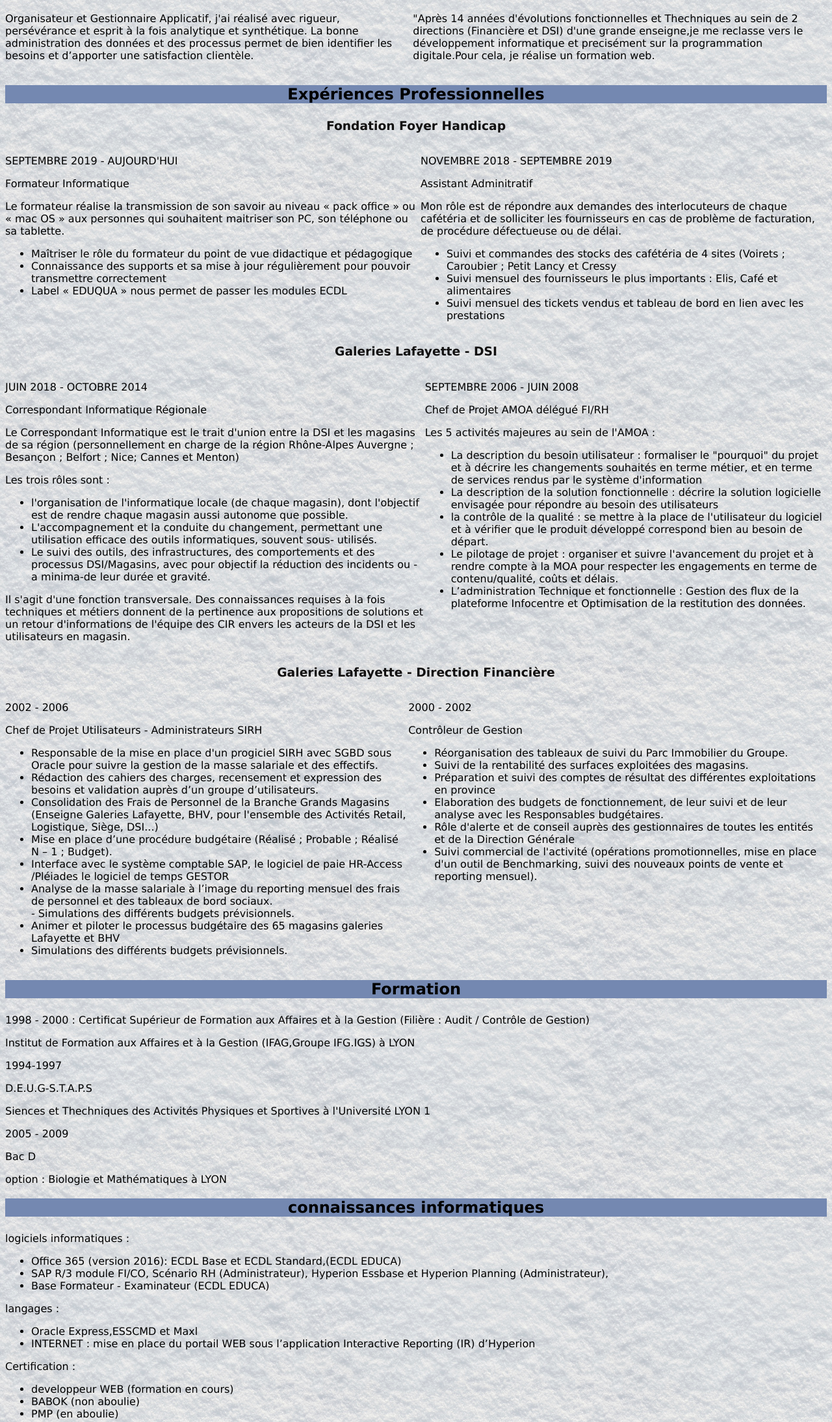
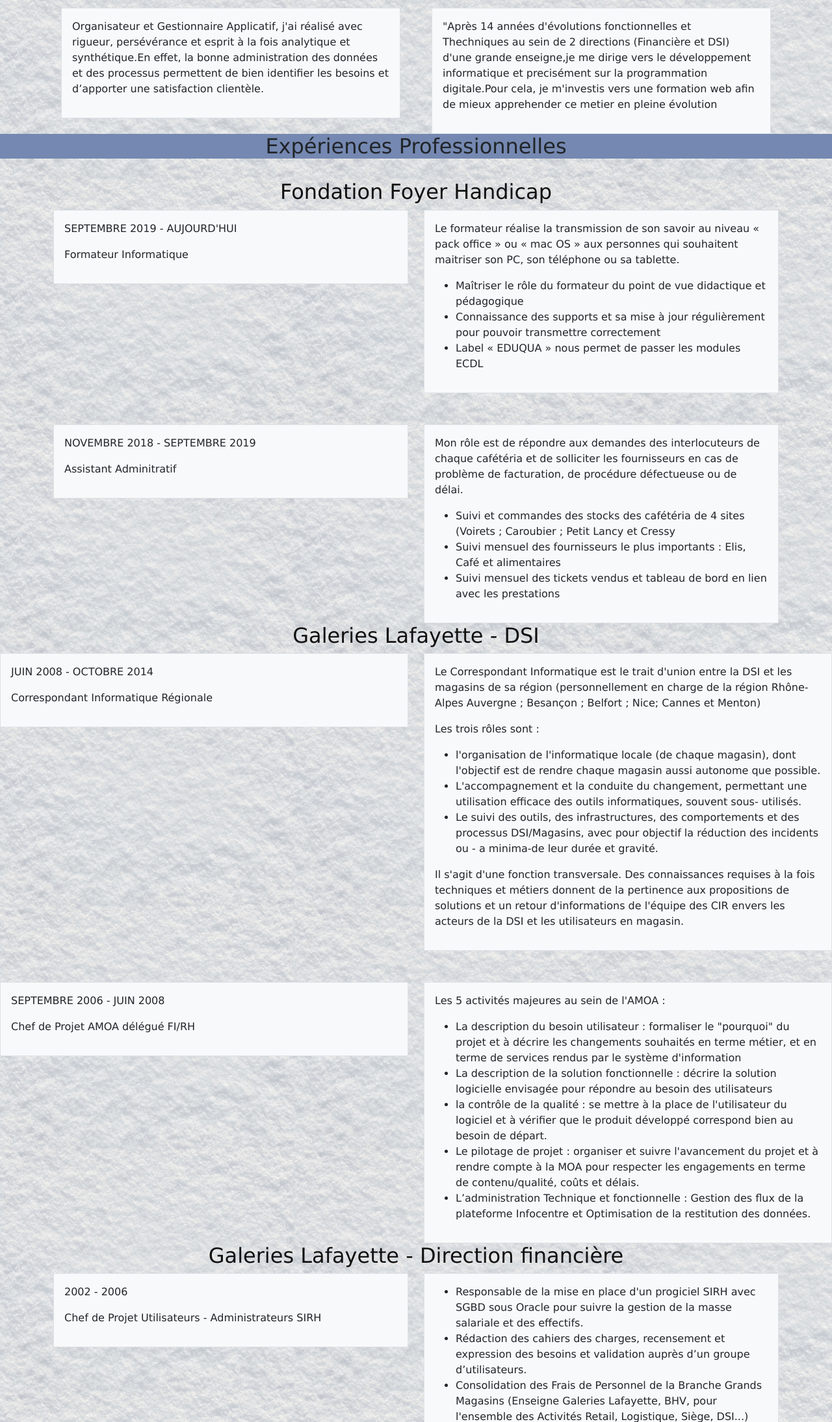
Before and after one commit to OCARDO/project-cv, a plain HTML site: page index.html in a window 1280 px wide. Shown: the part 494-2682 px from the top of the page at 65% size. Drawn offline with nearby package versions, Linux system fonts and the light colour scheme; files whose address does not match are found by name.

Commit message:
fourth_commit

```diff
--- a/cv_olivier.css
+++ b/cv_olivier.css
@@ -4,72 +4,7 @@ body{
     background-attachment: fixed;
     font-family: Verdana, "Arial Black", Arial, Verdana, sans-serif;
 }
-.photo{
-    max-width: 121px;
-    margin-left: auto;
-    margin-right: auto;
-    }
-header{
-        display: flex;
-        flex-direction: row;
-        max-width: 50%;
-        margin-left: auto;
-        margin-right: auto;
-        }
-.desc-pro {
-            display: grid;
-            grid-template-columns: auto auto;
-          }
-.section31 {
-            display: grid;
-            grid-template-columns: auto auto;
 
-}
-.section32 {
-    display: grid;
-    grid-template-columns: auto auto;
-}
-.section33 {
-    display: grid;
-    grid-template-columns: auto auto;
-}
-/*.section41 {*/
-/*    display: grid;*/
-/*    grid-template-columns: auto auto auto;*/
-/*}*/
-/*.section41   > div {*/
-/*    */
-/*    text-align: center;*/
-/*    padding: 20px 0;*/
-/*    font-size: 15px;*/
-/*}*/
-/*.section41   > div {*/
-/*    */
-/*    text-align: center;*/
-/*    padding: 20px 0;*/
-/*    font-size: 15px;*/
-/*}*/
-
-/*.section42 {*/
-/*        display: grid;*/
-/*        grid-template-columns : auto auto auto;*/
-/*}*/
-/*.section42   > div {*/
-/*        */
-/*        text-align: center;*/
-/*        padding: 10px 0;*/
-/*        font-size: 15px;*/
-/*}*/
-/*.section43 {*/
-/*    display: grid;*/
-/*    grid-template-columns: auto auto auto;*/
-/*}*/
-/*.section43   > div {*/
-/*    */
-/*    text-align: center;*/
-/*    padding: 10px 0;*/
-/*    font-size: 10px;*/
-/*}*/
 h2 {
     margin-bottom: 1em;
     background-color: rgb(116, 136, 177);
--- a/index.html
+++ b/index.html
@@ -1,6 +1,8 @@
 <!DOCTYPE html>
 <html lang="fr">
 <head>
+    <!--Bootstrap-->
+    <link href="https://cdn.jsdelivr.net/npm/bootstrap@5.1.3/dist/css/bootstrap.min.css" rel="stylesheet" integrity="sha384-1BmE4kWBq78iYhFldvKuhfTAU6auU8tT94WrHftjDbrCEXSU1oBoqyl2QvZ6jIW3" crossorigin="anonymous">
     <meta charset="UTF-8">
     <meta http-equiv="X-UA-Compatible" content="IE=edge">
     <meta name="viewport" content="width=device-width, initial-scale=1.0">
@@ -10,13 +12,19 @@
 </head>
 
 <body>
-                    <div class="photo"><img src="photo.png" alt="Ma photo de profil"></div>
-                    <h2>Descriptions personnelles</h2>
+
+                    <div class="photo"><img src="photo.png" class="rounded mx-auto d-block" alt="Ma photo de profil">
+                    </div>
+
     <header>
 
+<h2>Descriptions personnelles</h2>
 
-            <div class="description1">
+    <div class="container px-4">
 
+        <div class="row gx-5">
+                <div class="col">
+                    <div class="p-3 border bg-light">
                         <ul>
                         <li><strong>Olivier CARDONA</strong></li>
                         <li>20 Route du Vélodrome 1228 Plan-Les-Ouates</li>
@@ -25,7 +33,9 @@
                         <li>Mail: <a href="mailto:ocardo73@gmail.com">ocardo73@gmail.com</a></li>
                         </ul>
                     </div>
-            <div class="description2" >
+                </div>
+            <div class="col">
+                <div class="p-3 border bg-light">
                     <ul>
                     <li>Permis : C</li>
                     <li>Situation: Marié, 2 Enfants</li>
@@ -35,36 +45,45 @@
                     </ul>
                 </div>
 
+            </div>
+        </div>
+    </div>
     </header>
 
         <h2>Qui suis-je ?</h2>
-
-<div class="desc-pro">
-    <div class="desc-pro1">
-        <p>Organisateur et Gestionnaire Applicatif, j'ai réalisé avec rigueur, persévérance et  esprit à la fois analytique et synthétique. La bonne administration des données et des processus permet de bien identifier les besoins et d’apporter une satisfaction clientèle.
+<div class="container px-4">
+    <div class="row gx-5">
+                <div class="col">
+                    <div class="p-3 border bg-light">
+                    <p>Organisateur et Gestionnaire Applicatif, j'ai réalisé avec rigueur, persévérance et  esprit à la fois analytique et synthétique.En effet, la bonne administration des données et des processus permettent de bien identifier les besoins et d’apporter une satisfaction clientèle.
                     </p>
                     </div>
-    <div class="desc-pro2">
-        <p>"Après 14 années d'évolutions fonctionnelles et Thechniques au sein de 2 directions (Financière et DSI) d'une grande enseigne,je me reclasse vers le développement informatique et precisément sur la programmation digitale.Pour cela, je réalise un formation web.
+                </div>
+                <div class="col">
+                    <div class="p-3 border bg-light">
+                    <p>"Après 14 années d'évolutions fonctionnelles et Thechniques au sein de 2 directions (Financière et DSI) d'une grande enseigne,je me dirige  vers le développement informatique et precisément sur la programmation digitale.Pour cela, je m'investis vers une formation web afin de mieux apprehender ce metier en pleine évolution
                     </p>
+                    </div>
+                </div>
+    </div>
 
 </div>
+<h2>Expériences Professionnelles</h2>
+<h3 class="fs-2">Fondation Foyer Handicap</h3>
+<div class="container overflow-hidden">
+        <div class="row gy-5">
+            <div class="col-6">
+                <div class="p-3 border bg-light">
+
+                    <p>SEPTEMBRE 2019 - AUJOURD'HUI</p>
+
+                    <p>Formateur Informatique</p>
                 </div>
-    <div class="section 3">
-        <h2>Expériences Professionnelles</h2>
-        <h3>Fondation Foyer Handicap</h3>
-                <div class="section31">
 
 
-                    <div class="exp1">
-
-                            <div class="exp-date">
-                                    <p>SEPTEMBRE 2019 - AUJOURD'HUI </p>
             </div>
-                            <div class="exp-post">
-                                    <p>Formateur Informatique</p>
-                            </div>
-                            <div class="exp-desc">
+            <div class="col-6">
+                <div class="p-3 border bg-light">
                         <p>Le formateur réalise la transmission de son savoir au niveau « pack office » ou « mac OS » aux personnes qui souhaitent maitriser
                             son PC, son téléphone ou sa tablette.</p>
                         <ul>
@@ -73,16 +92,15 @@
                             <li>Label « EDUQUA » nous permet de passer les modules ECDL</li>
                         </ul>
                  </div>
-
             </div>
-                    <div class="exp2">
-                            <div class="exp-date">
+            <div class="col-6">
+                <div class="p-3 border bg-light">
                         <p>NOVEMBRE 2018 - SEPTEMBRE 2019</p>
-                            </div>
-                            <div class="exp-post">
                         <p>Assistant Adminitratif</p>
                  </div>
-                            <div class="exp-desc">
+            </div>
+            <div class="col-6">
+                <div class="p-3 border bg-light">
                         <p>Mon rôle est de répondre aux demandes des interlocuteurs de chaque cafétéria et de solliciter les fournisseurs en cas de problème
                                     de facturation, de procédure défectueuse ou de délai.</p>
                         <ul>
@@ -90,22 +108,25 @@
                         <li>Suivi mensuel des fournisseurs le plus importants : Elis, Café et alimentaires</li>
                         <li>Suivi mensuel des tickets vendus et tableau de bord en lien avec les prestations</li>
                         </ul>
+
                 </div>
             </div>
         </div>
+</div>
+<h3 class="fs-2">Galeries Lafayette - DSI</h3>
+           <!--experience au Galeries Lafayette DSI-->
+        <div class="co ntainer overflow-hidden">
+            <div class="row gy-5">
+                    <div class="col-6">
+                        <div class="p-3 border bg-light">
 
-                <h3>Galeries Lafayette - DSI</h3>
-                    <div class="section32">
+                            <p>JUIN 2008 - OCTOBRE 2014</p>
 
-
-                        <div class="exp3">
-                            <div class="exp-date">
-                                <p>JUIN 2018 - OCTOBRE 2014</p>
-                            </div>
-                            <div class="exp-post">
                             <p>Correspondant Informatique Régionale</p>
                         </div>
-                            <div class="exp-desc">
+                    </div>
+                    <div class="col-6">
+                        <div class="p-3 border bg-light">
                             <p>Le Correspondant Informatique est le trait d'union entre la DSI et les magasins de sa région (personnellement en charge de la région
                                 Rhône-Alpes Auvergne ; Besançon ; Belfort ; Nice; Cannes et Menton)</p>
                             <p>Les trois rôles sont :</p>
@@ -120,15 +141,16 @@
                             <p>Il s'agit d'une fonction transversale. Des connaissances requises à la fois techniques et métiers donnent de la pertinence aux propositions de solutions et un retour d'informations de l'équipe des CIR envers les acteurs de la DSI et les utilisateurs en magasin.</p>
                         </div>
                     </div>
+                <div class="col-6">
+                    <div class="p-3 border bg-light">
 
-                        <div class="exp4">
-                            <div class="exp-date">
                         <p>SEPTEMBRE 2006 - JUIN 2008</p>
-                            </div>
-                            <div class="exp-post">
+
                         <p>Chef de Projet AMOA délégué FI/RH</p>
                     </div>
-                            <div class="exp-desc">
+                </div>
+                <div class="col-6">
+                    <div class="p-3 border bg-light">
                         <p>Les 5 activités majeures au sein de l'AMOA :</p>
                         <ul>
                         <li>La description du besoin utilisateur : formaliser le "pourquoi" du projet et à décrire les changements souhaités en terme métier, et
@@ -143,20 +165,28 @@
 
                         </ul>
                     </div>
+
+
                 </div>
             </div>
-                <h3>Galeries Lafayette - Direction  Financière</h3>
-                <div class="section33">
+        </div>
+
+    <h3 class="fs-2">Galeries Lafayette - Direction financière</h3>
+        <!--experience au Galeries Lafayette Direction Financière-->
+     <div class="container overflow-hidden">
+         <div class="row gy-5">
+                 <div class="col-6">
+                     <div class="p-3 border bg-light">
+
+                        <p>2002 - 2006</p>
 
 
-                    <div class="exp5">
-                            <div class="exp-date">
-                                <p>2002 - 2006</p>
+                        <p>Chef de Projet Utilisateurs - Administrateurs SIRH</p>
+
                      </div>
-                            <div class="exp-post">
-                                <p>Chef de Projet Utilisateurs - Administrateurs SIRH</p>
                  </div>
-                            <div class="exp-desc">
+                 <div class="col-6">
+                     <div class="p-3 border bg-light">
                         <ul>
                             <li>Responsable de la mise en place d'un progiciel SIRH avec SGBD sous Oracle pour suivre la gestion de la masse salariale et des
                                     effectifs.</li>
@@ -171,14 +201,17 @@
                         </ul>
                       </div>
                     </div>
-                    <div class="exp6">
-                            <div class="exp-date">
+                <div class="col-6">
+                    <div class="p-3 border bg-light">
+
                         <p>2000 - 2002</p>
-                            </div>
-                            <div class="exp-post">
+
+
                         <p>Contrôleur de Gestion</p>
                     </div>
-                            <div class="exp-desc">
+                </div>
+                <div class="col-6">
+                    <div class="p-3 border bg-light">
                         <ul>
                         <li>Réorganisation des tableaux de suivi du Parc Immobilier du Groupe.</li>
                         <li>Suivi de la rentabilité des surfaces exploitées des magasins.</li>
@@ -187,75 +220,67 @@
                         <li>Rôle d'alerte et de conseil auprès des gestionnaires de toutes les entités et de la Direction Générale</li>
                         <li>Suivi commercial de l'activité (opérations promotionnelles, mise en place d'un outil de Benchmarking, suivi des nouveaux points de
                             vente et reporting mensuel).</li>
-
                         </ul>
-
+                    </div>
+                </div>
             </div>
         </div>
 
+ <h2>Formation</h2>
+ <div class="row justify-content-center">
+    <div class="col-4">
+        1998 - 2000
+    </div>
+    <div class="col-4">
+        Certificat Supérieur de Formation aux Affaires et à la Gestion (Filière : Audit / Contrôle de Gestion)
     </div>
   </div>
-
-
-
-    <div class="section 4">
-        <h2>Formation</h2>
-        <p><span>1998 - 2000 </span>: Certificat Supérieur de Formation aux Affaires et à la Gestion (Filière : Audit / Contrôle de Gestion)</p>
-
-
-                    <div class="exp-desc">
-                        <p>Institut de Formation aux Affaires et à la Gestion (IFAG,Groupe IFG.IGS) à LYON</p>
+  <div class="row justify-content-center">
+    <div class="col-4">
+        1994 - 1997
     </div>
-
-                </div>
-                <div class="section42">
-                    <div class="exp-date">
-                        <p>1994-1997</p>
-                    </div>
-                    <div class="exp-dip">
-                        <p>D.E.U.G-S.T.A.P.S<p>
-                    </div>
-                    <div class="exp-desc">
-                        <p>Siences et Thechniques des Activités Physiques et Sportives à l'Université LYON 1</p>
-
+    <div class="col-4">
+        D.E.U.G-S.T.A.P.S (Siences et Thechniques des Activités Physiques et Sportives à l'Université LYON 1)
     </div>
   </div>
-                <div class="section43">
-                    <div class="exp-date">
-                        <p>2005 - 2009</p>
-                    <div class="exp-dip">
-                        <p>Bac D</p>
+    <div class="row justify-content-center">
+        <div class="col-4">
+            1994
         </div>
-                    <div class="exp-desc">
-                        <p>option : Biologie et Mathématiques à LYON</p>
-
-                    </div>
-
+        <div class="col-4">
+            Bac D (option : Biologie et Mathématiques à LYON)
         </div>
    </div>
-
-        <div class="section 5">
     <h2>connaissances informatiques</h2>
-                    <div class ="logiciels">
+            <div class="row justify-content-center">
+                <div class="col-4">
                     <p>logiciels informatiques :</p>
+                </div>
+                <div class="col-4">
                     <ul>
                         <li>Office 365 (version 2016): ECDL Base et ECDL Standard,(ECDL EDUCA)</li>
                         <li>SAP R/3 module FI/CO, Scénario RH (Administrateur), Hyperion Essbase et Hyperion Planning (Administrateur),</li>
                         <li>Base Formateur - Examinateur (ECDL EDUCA)</li>
                     </ul>
                 </div>
-
-                    <div class ="langages">
+            </div>
+            <div class="row justify-content-center">
+                <div class="col-4">
                     <p>langages :</p>
+                </div>
+                <div class="col-4">
                     <ul>
                         <li>Oracle Express,ESSCMD et Maxl</li>
                         <li>INTERNET : mise en place du portail WEB sous l’application Interactive Reporting (IR) d’Hyperion</li>
 
                     </ul>
                 </div>
-                    <div class ="Certification">
+              </div>
+            <div class="row justify-content-center">
+                <div class="col-4">
                     <p>Certification :</p>
-
+                </div>
+                <div class="col-4">
                     <ul>
                         <li>developpeur WEB (formation en cours)</li>
                         <li>BABOK (non aboulie)</li>
@@ -265,28 +290,33 @@
                     </ul>
                 </div>
             </div>
-
-        <div class = "section 6">
             <h2>Maitrise Languistique </h2>
 
+            <div class="row justify-content-center">
+                <div class="col-4">
+                 Langues :
+                </div>
+                <div class="col-4">
                     <ul>
                         <li>Francais : Langue Maternelle</li>
                         <li>Anglais : Connaissances fondamentales (niveau A2)</li>
                         <li>Espanol : connaissances Scolaires</li>
                         </ul>
+                </div>
+            </div>
+    <h2>Intérêt </h2>
 
-
+            <div class="row justify-content-center">
+                <div class="col-4">
+                  hobbies :
                 </div>
-
-        <div class = "section 7">
-
-            <h2>Intérêt </h2>
+                <div class="col-4">
                     <ul>
                         <li>Piscine</li>
                         <li>Lecture</li>
                         <li>Mes Enfants</li>
                     </ul>
-
+                </div>
             </div>
 
 
@@ -298,5 +328,8 @@
 
 
 
+        <!--JS-->
+        <script src="https://cdn.jsdelivr.net/npm/bootstrap@5.1.3/dist/js/bootstrap.bundle.min.js" integrity="sha384-ka7Sk0Gln4gmtz2MlQnikT1wXgYsOg+OMhuP+IlRH9sENBO0LRn5q+8nbTov4+1p" crossorigin="anonymous"></script>
+
 </body>
 </html>
```
Lines whose indentation alone changed are shown as unchanged.
